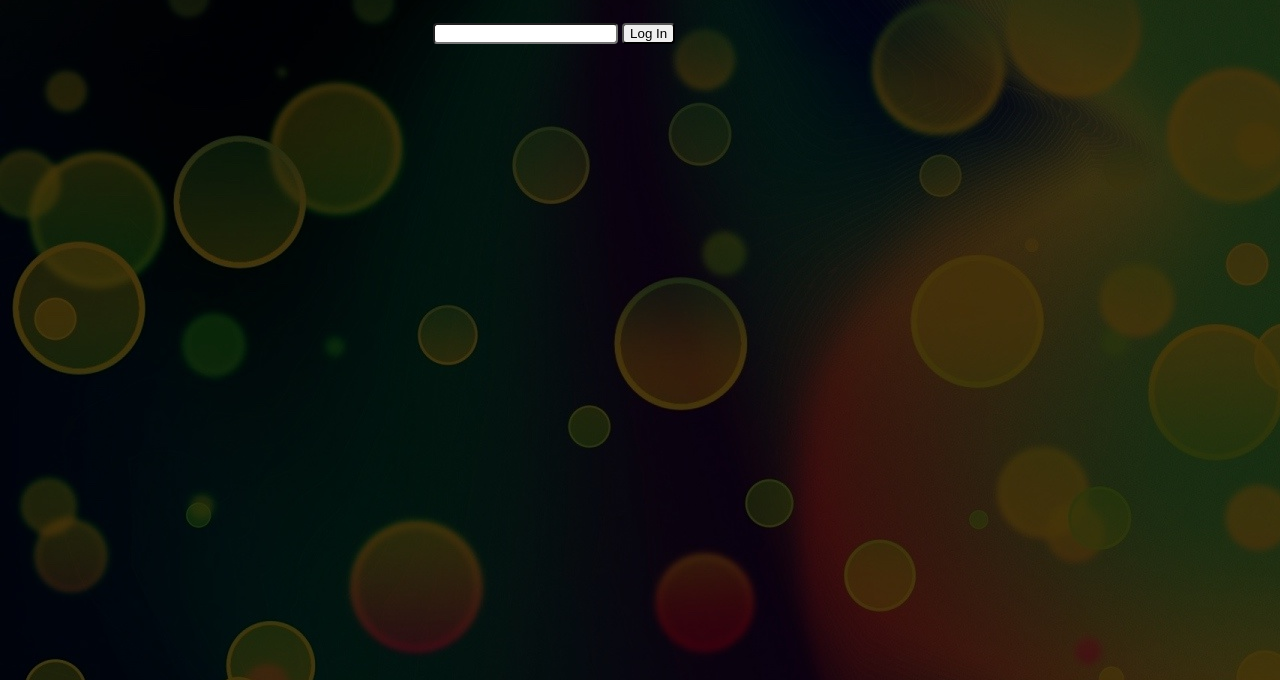
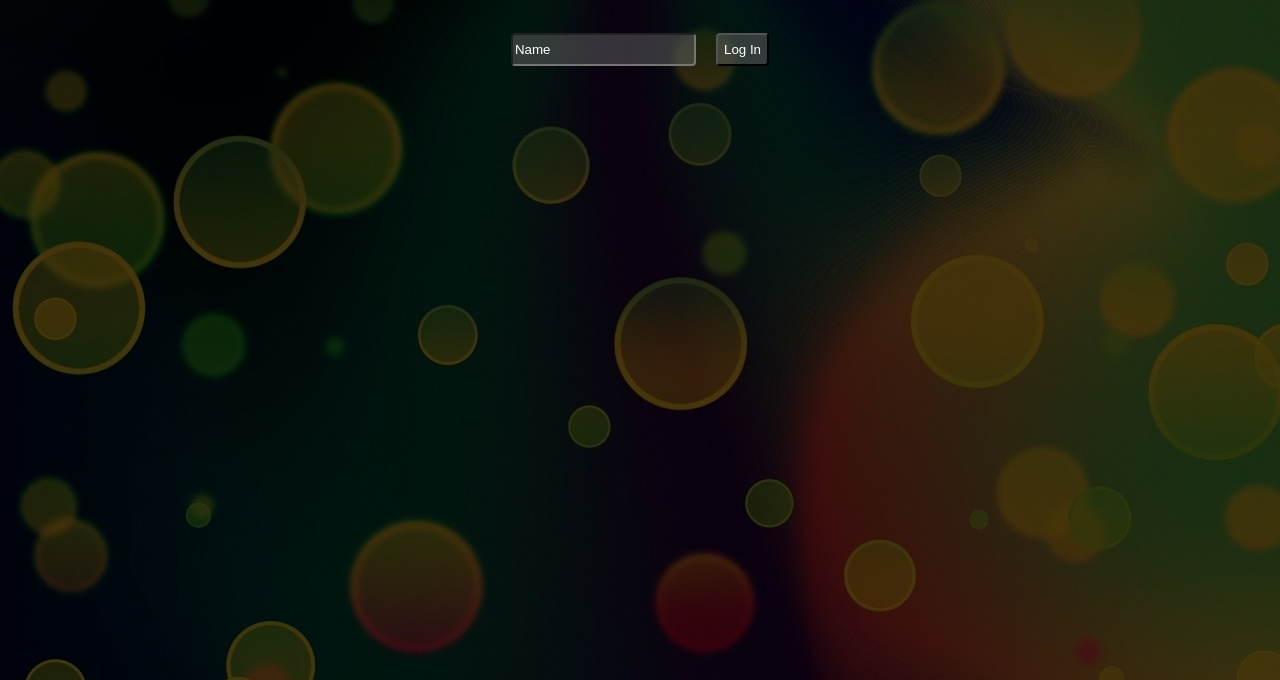
Before and after one commit to akhvedelidze/Login, a website: page index.html in a window 1280 px wide. Shown: the part 120-800 px from the top of the page. Drawn offline with Linux system fonts and the light colour scheme.

Commit message:
first commit

```diff
--- a/index.html
+++ b/index.html
@@ -11,8 +11,10 @@
     <p class="text">
       <H2>What is your name?</H2>
     </p>
-    <input class="input" type="text">
+    <form class = "form">
+    <input class="input" type="text" value="Name">
     <input class="input" type="button" value="Log In">
+    </form>
   </div>
 
 </body>
--- a/style.css
+++ b/style.css
@@ -12,13 +12,21 @@ h2
 {
 font-style: normal;
 color: white;
-font-size: 48px
+font-size: 48px;
+display: flex;
 }
 
 .input
 {
+font-style: normal; color: white;
+height: 33px;
+border-radius: 4px;
+margin: 10px;
+background-color: rgba(100, 100, 100, 0.5);
+}
 
-border-radius: 4px;
-
-
+.form
+{
+display: flex;
+justify-content: center;
 }
```
